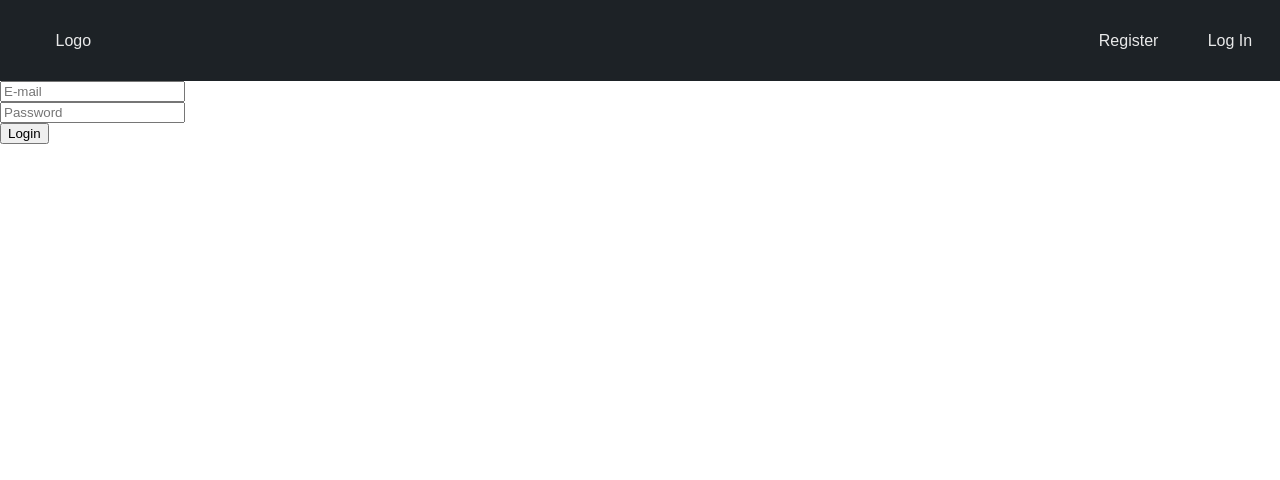
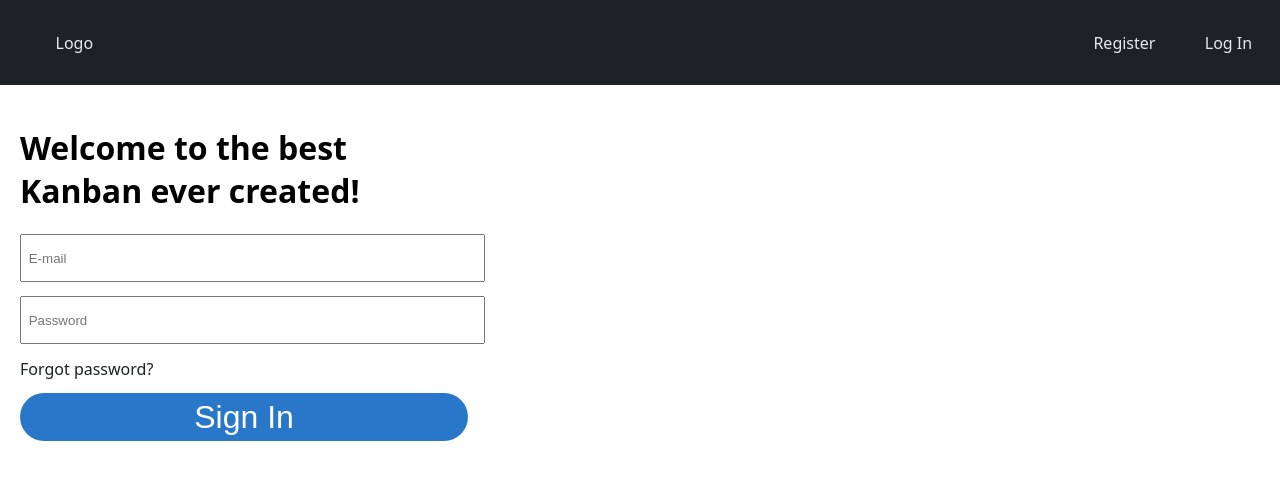
Before and after one commit to andre-moura/kanban, a Flask app: page /login in a window 1280 px wide. Shown: the top 480 px of the page. Run offline with Flask 2, Linux system fonts and the light colour scheme.

Commit message:
Adding style to log in form

```diff
--- a/static/styles.css
+++ b/static/styles.css
@@ -1,14 +1,18 @@
 :root {
     --text-color: #FFFFFFE6;
+    --text-hover: #fff;
     --light-black: #1d2226;
     --black: rgba(0,0,0,0.9);
-    --blue: #70B5F9;
+    --light-blue: #70B5F9;
+    --dark-blue: #0a66c2;
+    --blue: #2977c9;
 }
 
 body {
     padding: 0;
     margin: 0;
-    font-family: 'Montserrat',sans-serif;
+    font-family: system-ui, -apple-system, BlinkMacSystemFont, 'Segoe UI', Roboto, Oxygen, Ubuntu, Cantarell, 'Open Sans', 'Helvetica Neue', sans-serif;
+    font: 1.2rem;
 }
 
 nav {
@@ -24,7 +28,7 @@ nav a {
 }
 
 nav a:hover {
-    color: var(--blue);
+    color: var(--text-hover);
 }
 
 nav ul {
@@ -53,4 +57,43 @@ nav ul li.logo{
     color: white;
     cursor: default;
     user-select: none;
-  }
+}
+
+.input-form {
+    display: block;
+    width: 100%;
+    height: 40px;
+    margin-top: 3%;
+    padding: 0.5% 1.5%;
+}
+
+.box-login {
+    width: 35%;
+    padding: 20px;
+}
+
+.box-login a {
+    display: block;
+    margin-top: 3%;
+    text-decoration: none;
+    color: var(--light-black);
+}
+
+.link:hover {
+    color: var(--dark-blue);
+}
+
+.button {
+    background-color: var(--blue);
+    font-size: 2rem;
+    color: var(--text-hover);
+    height: 48px;
+    border-radius: 28px;
+    border: none;
+    width: 100%;
+    line-height: normal;
+    font-weight: normal;
+    text-decoration: none;
+    margin-top: 3%;
+    cursor: pointer;
+}
--- a/templates/login.html
+++ b/templates/login.html
@@ -5,17 +5,21 @@
 {% endblock %}
 
 {% block main %}
-    <form action="/login" method="post">
+    <div class="box-login">
+        <h1>Welcome to the best Kanban ever created!</h1>
+        <form class="form" action="/login" method="post">
                 <div>
                     <label>
-                <input name="login" type="email" placeholder="E-mail" autocomplete="off" required>
+                        <input class="input-form" name="login" type="email" placeholder="E-mail" autocomplete="off" required>
                     </label>
                 </div>
                 <div>
                     <label>
-                <input name="password" type="Password" placeholder="Password" autocomplete="off" required>
+                        <input class="input-form" name="password" type="Password" placeholder="Password" autocomplete="off" required>
                     </label>
                 </div>
-        <input type="submit" value="Login">
+                <a href="" class="link">Forgot password?</a>
+                <input class="button" type="submit" value="Sign In">
         </form>
+    </div>
 {% endblock %}
```
Lines whose indentation alone changed are shown as unchanged.
